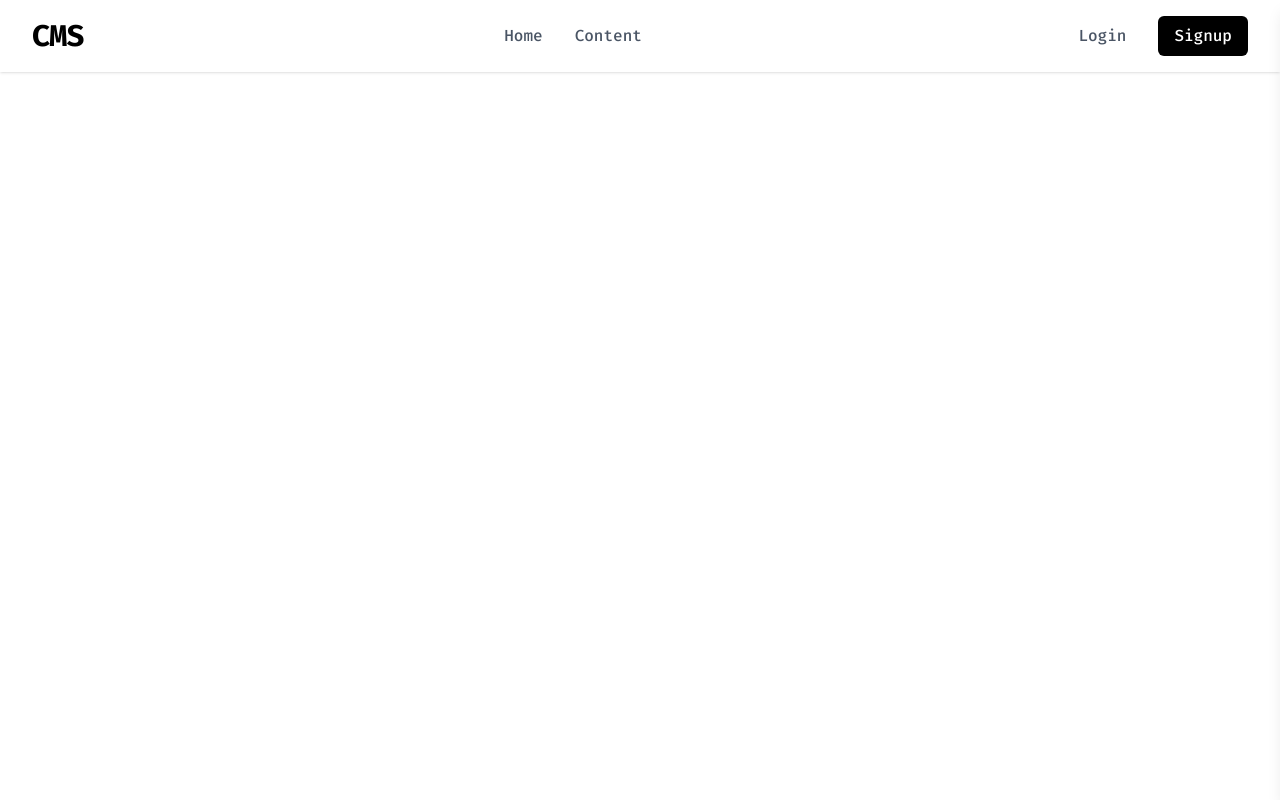
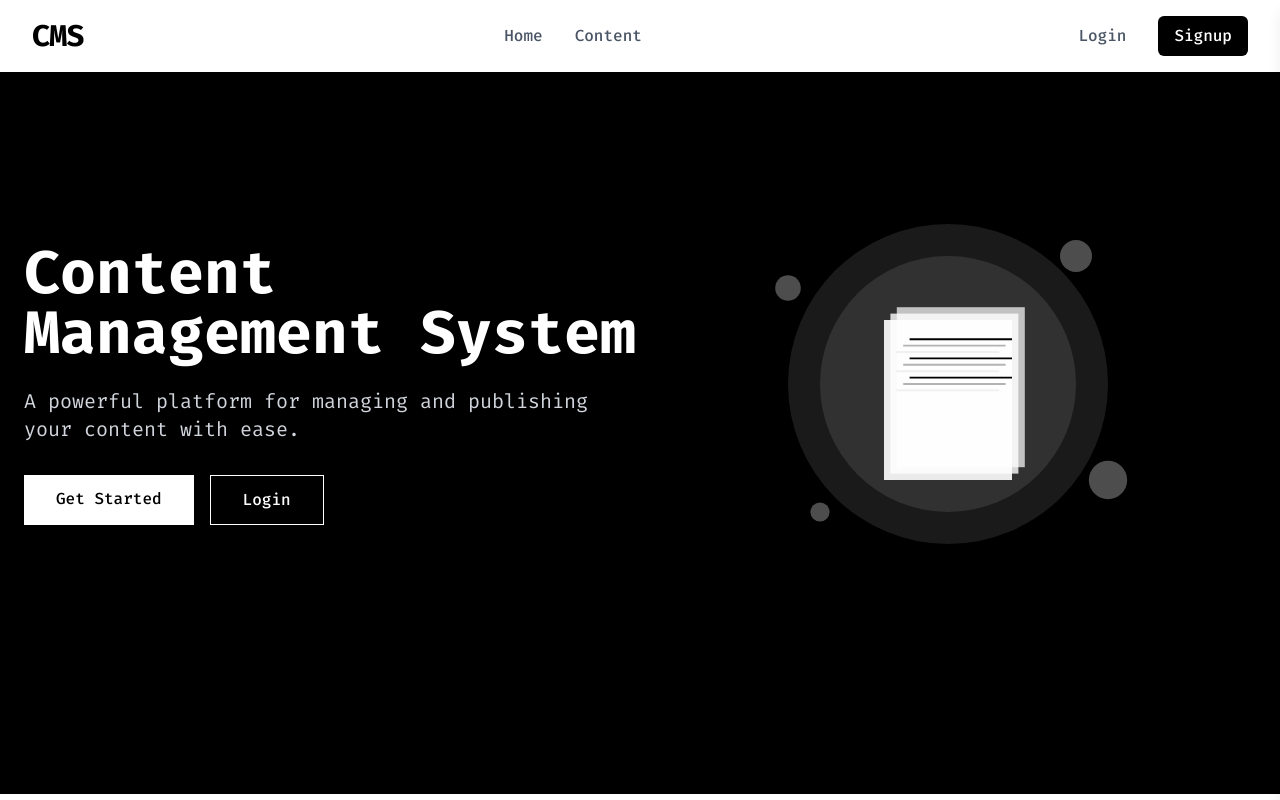
Before and after one commit to AbhinayAmbati/CMS, a React (Vite) app in the folder Frontend/: page / in a window 1280 px wide. Built offline with nearby package versions, Linux system fonts and the light colour scheme.

Commit message:
Home page

```diff
--- a/Frontend/src/Pages/Content.jsx
+++ b/Frontend/src/Pages/Content.jsx
@@ -9,13 +9,13 @@ const Content = () => {
   const [loading, setLoading] = useState(true);
   const [error, setError] = useState(null);
   const [filterAuthor, setFilterAuthor] = useState('');
-  const [sorting, setSorting] = useState('newest'); // 'newest', 'oldest', 'alphabetical'
+  const [sorting, setSorting] = useState('newest');
   const [authors, setAuthors] = useState([]);
 
   const API_URL = import.meta.env.VITE_API_URL;
 
   useEffect(() => {
-    // Fetch all content from backend API when component mounts
+
     const fetchContent = async () => {
       try {
         setLoading(true);
--- a/Frontend/src/Pages/Home.jsx
+++ b/Frontend/src/Pages/Home.jsx
@@ -1,12 +1,49 @@
-import React from 'react'
+import React from 'react';
+import { Link } from 'react-router-dom';
+import { FaNewspaper, FaUsers, FaChartBar, FaLock } from 'react-icons/fa';
 
 const Home = () => {
   return (
-    <div className='w-full min-h-[calc(100vh-75px)] bg-white text-white '>
+    <div className="bg-black min-h-[calc(100vh-70px)]  text-white">
 
+      <div className="">
+        <div className="container mx-auto px-6 py-32">
+          <div className="flex flex-col md:flex-row items-center">
+            <div className="md:w-1/2 mb-10 md:mb-0">
+              <h1 className="text-4xl md:text-6xl font-bold mb-6">
+                Content Management System
+              </h1>
+              <p className="text-xl mb-8 text-gray-300">
+                A powerful platform for managing and publishing your content with ease.
+              </p>
+              <div className="flex flex-col sm:flex-row gap-4">
+                <Link
+                  to="/signup"
+                  className="bg-white text-black px-8 py-3 rounded-none font-medium hover:bg-gray-200 transition duration-300 text-center"
+                >
+                  Get Started
+                </Link>
+                <Link
+                  to="/login"
+                  className="border border-white text-white px-8 py-3 rounded-none font-medium hover:bg-white hover:text-black transition duration-300 text-center"
+                >
+                  Login
+                </Link>
+              </div>
+            </div>
+            <div className="md:w-1/2">
+              <img
+                src="/hero-image.svg"
+                alt="CMS Illustration"
+                className="w-full max-w-lg mx-auto"
+              />
+            </div>
+          </div>
+        </div>
+      </div>
 
     </div>
-  )
-}
+  );
+};
 
-export default Home
+export default Home;
--- a/Frontend/src/Pages/Login.jsx
+++ b/Frontend/src/Pages/Login.jsx
@@ -19,14 +19,14 @@ const Login = () => {
   const handleSubmit = async (e) => {
     e.preventDefault();
     try {
-      // Match backend endpoint from AuthController
+
       const response = await axios.post(`${API_URL}/api/auth/signin`, {
         email,
         password
       });
       const data = response.data;
 
-      // Login with the correct structure from the API response
+
       login(data.jwtToken, data.user);
       navigate('/dashboard');
     } catch (error) {
@@ -50,7 +50,7 @@ const Login = () => {
     }
   };
 
-  // Show password reset form
+
   if (forgotPasswordMode) {
     return (
       <div className="min-h-[calc(100vh-100px)] overflow-hidden bg-gray-50 flex items-center justify-center px-4 py-12">
```
Also changed, not shown: Frontend/src/Pages/ContentPost.jsx (+3 -4 lines), Frontend/src/Pages/Dashboard.jsx (+5 -5 lines), Frontend/public/hero-image.svg (added).
